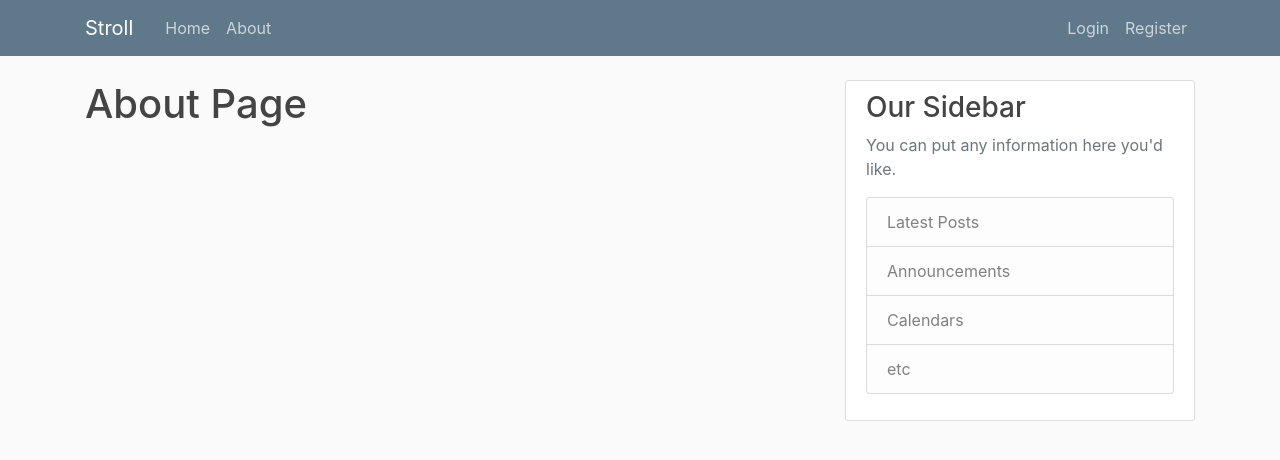
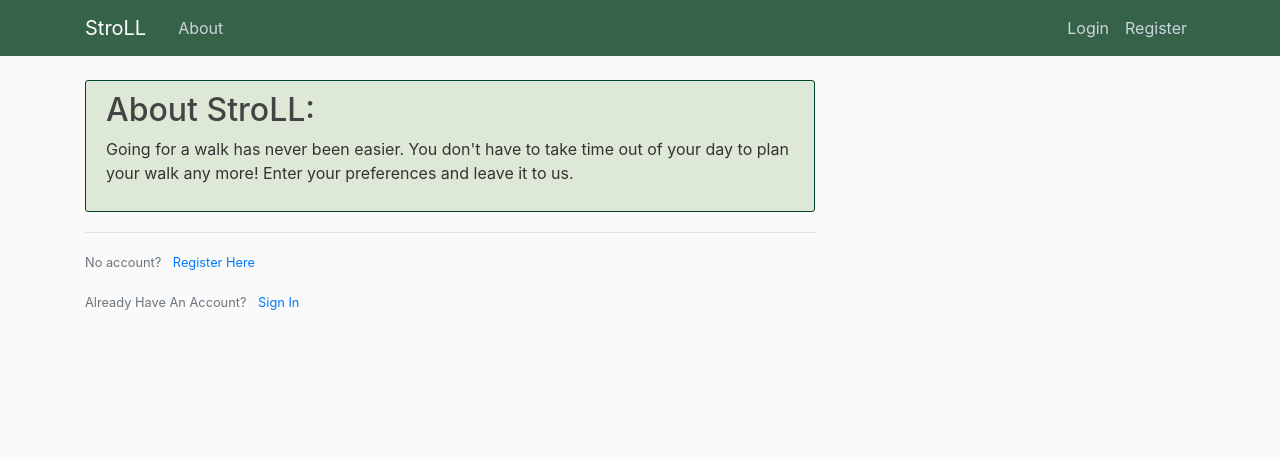
Before and after one commit to bdhaddas/stroLL, a Flask app: page /about in a window 1280 px wide. Shown: the top 460 px of the page. Run offline with Flask 2, Linux system fonts and the light colour scheme; parts of the project's set-up code (start-up, migrations or seed data) failed here and were passed over; some libraries are stand-ins or nearby versions.

Commit message:
Added authentication, simplified HTML/CSS, added profile page

```diff
--- a/stroll/routes.py
+++ b/stroll/routes.py
@@ -1,21 +1,25 @@
-from flask import render_template, url_for, flash, redirect
-from stroll import app
-from stroll.forms import RegistrationForm, LoginForm
-from stroll.models import User, Post
+import os
+import secrets
+from PIL import Image
+from flask import render_template, url_for, flash, redirect, request
+from stroll import app, db, bcrypt
+from stroll.forms import RegisterForm, LoginForm, UpdateForm
+from stroll.models import User
+from flask_login import login_user, current_user, logout_user, login_required
 
 
-posts = [
+journeys = [
     {
-        'author': 'Corey Schafer',
-        'title': 'Blog Post 1',
-        'content': 'First post content',
-        'date_posted': 'April 20, 2018'
+        'author': 'User1',
+        'title': 'My Afternoon Walk',
+        'content': 'Map route, text field',
+        'date_posted': 'April 2, 2021'
     },
     {
-        'author': 'Jane Doe',
-        'title': 'Blog Post 2',
-        'content': 'Second post content',
-        'date_posted': 'April 21, 2018'
+        'author': 'User2',
+        'title': 'My Morning Walk',
+        'content': 'Map route, text field',
+        'date_posted': 'April 3, 2021'
     }
 ]
 
@@ -23,8 +27,7 @@ posts = [
 @app.route("/")
 @app.route("/home")
 def home():
-    return render_template('home.html', posts=posts)
-
+    return render_template('home.html', journeys=journeys)
 
 @app.route("/about")
 def about():
@@ -33,20 +36,71 @@ def about():
 
 @app.route("/register", methods=['GET', 'POST'])
 def register():
-    form = RegistrationForm()
+    if current_user.is_authenticated:
+        return redirect(url_for('home'))
+    form = RegisterForm()
     if form.validate_on_submit():
-        flash(f'Account created for {form.username.data}!', 'success')
-        return redirect(url_for('home'))
+        hashed_password = bcrypt.generate_password_hash(form.password.data).decode('utf-8')
+        user = User(username=form.username.data, email=form.email.data, password=hashed_password)
+        db.session.add(user)
+        db.session.commit()
+        flash('Account created. Please log in.', 'success')
+        return redirect(url_for('login'))
     return render_template('register.html', title='Register', form=form)
 
 
 @app.route("/login", methods=['GET', 'POST'])
 def login():
+    if current_user.is_authenticated:
+        return redirect(url_for('home'))
     form = LoginForm()
     if form.validate_on_submit():
-        if form.email.data == 'admin@blog.com' and form.password.data == 'password':
-            flash('You have been logged in!', 'success')
-            return redirect(url_for('home'))
+        user = User.query.filter_by(email=form.email.data).first()
+        if user and bcrypt.check_password_hash(user.password, form.password.data):
+            login_user(user, remember=form.remember.data)
+            next_page = request.args.get('next')
+            return redirect(next_page) if next_page else redirect(url_for('home'))
         else:
-            flash('Login Unsuccessful. Please check username and password', 'danger')
+            flash('Invalid email and password.', 'danger')
     return render_template('login.html', title='Login', form=form)
+
+
+@app.route("/logout")
+def logout():
+    logout_user()
+    return redirect(url_for('home'))
+
+
+def save_picture(form_picture):
+    random_hex = secrets.token_hex(8)
+    _, f_ext = os.path.splitext(form_picture.filename)
+    picture_fn = random_hex + f_ext
+    picture_path = os.path.join(app.root_path, 'static/profile_pics', picture_fn)
+
+    output_size = (125, 125)
+    i = Image.open(form_picture)
+    i.thumbnail(output_size)
+    i.save(picture_path)
+
+    return picture_fn
+
+
+@app.route("/account", methods=['GET', 'POST'])
+@login_required
+def account():
+    form = UpdateForm()
+    if form.validate_on_submit():
+        if form.picture.data:
+            picture_file = save_picture(form.picture.data)
+            current_user.image_file = picture_file
+        current_user.username = form.username.data
+        current_user.email = form.email.data
+        db.session.commit()
+        flash('Account updated successfully.', 'success')
+        return redirect(url_for('account'))
+    elif request.method == 'GET':
+        form.username.data = current_user.username
+        form.email.data = current_user.email
+    image_file = url_for('static', filename='profile_pics/' + current_user.image_file)
+    return render_template('account.html', title='Account',
+                           image_file=image_file, form=form)
--- a/stroll/static/main.css
+++ b/stroll/static/main.css
@@ -5,11 +5,11 @@ body {
   }
 
   h1, h2, h3, h4, h5, h6 {
-    color: #444444;
+    color: #979797;
   }
 
   .bg-steel {
-    background-color: #5f788a;
+    background-color: #003819c7;
   }
 
   .site-header .navbar-nav .nav-link {
@@ -25,9 +25,9 @@ body {
   }
 
   .content-section {
-    background: #ffffff;
+    background: #dde9d6;
     padding: 10px 20px;
-    border: 1px solid #dddddd;
+    border: 1px solid #004631;
     border-radius: 3px;
     margin-bottom: 20px;
   }
@@ -37,7 +37,7 @@ body {
   }
 
   a.article-title:hover {
-    color: #428bca;
+    color: #5f62eb;
     text-decoration: none;
   }
 
--- a/stroll/templates/about.html
+++ b/stroll/templates/about.html
@@ -1,4 +1,19 @@
 {% extends "layout.html" %}
 {% block content %}
-    <h1>About Page</h1>
+    <article class="media content-section">
+        <div class="media-body">
+          <h2><a class="article-title" href="#">About StroLL:</a></h2>
+          <p class="article-content">Going for a walk has never been easier. You don't have to take time out of your day to plan your walk any more! Enter your preferences and leave it to us.</p>
+        </div>
+      </article>
+    <div class="border-top pt-3">
+        <small class="text-muted">
+            No account? <a class="ml-2" href="{{ url_for('register') }}">Register Here</a>
+        </small>
+    </div>
+      <div class="pt-3">
+        <small class="text-muted">
+            Already Have An Account? <a class="ml-2" href="{{ url_for('login') }}">Sign In</a>
+        </small>
+    </div>
 {% endblock content %}
--- a/stroll/templates/layout.html
+++ b/stroll/templates/layout.html
@@ -1,38 +1,38 @@
 <!DOCTYPE html>
 <html>
 <head>
-    <!-- Required meta tags -->
+    <!-- Bootstrap & tags -->
     <meta charset="utf-8">
     <meta name="viewport" content="width=device-width, initial-scale=1, shrink-to-fit=no">
-
-    <!-- Bootstrap CSS -->
     <link rel="stylesheet" href="https://maxcdn.bootstrapcdn.com/bootstrap/4.0.0/css/bootstrap.min.css" integrity="sha384-Gn5384xqQ1aoWXA+058RXPxPg6fy4IWvTNh0E263XmFcJlSAwiGgFAW/dAiS6JXm" crossorigin="anonymous">
-
     <link rel="stylesheet" type="text/css" href="{{ url_for('static', filename='main.css') }}">
 
     {% if title %}
-        <title>Stroll - {{ title }}</title>
+        <title>StroLL - {{ title }}</title>
     {% else %}
-        <title>Stroll</title>
+        <title>StroLL</title>
     {% endif %}
 </head>
 <body>
   <header class="site-header">
     <nav class="navbar navbar-expand-md navbar-dark bg-steel fixed-top">
       <div class="container">
-          <a class="navbar-brand mr-4" href="/">Stroll</a>
+        <a class="navbar-brand mr-4" href="/">StroLL</a>
         <button class="navbar-toggler" type="button" data-toggle="collapse" data-target="#navbarToggle" aria-controls="navbarToggle" aria-expanded="false" aria-label="Toggle navigation">
           <span class="navbar-toggler-icon"></span>
         </button>
         <div class="collapse navbar-collapse" id="navbarToggle">
           <div class="navbar-nav mr-auto">
-              <a class="nav-item nav-link" href="{{ url_for('home') }}">Home</a>
             <a class="nav-item nav-link" href="{{ url_for('about') }}">About</a>
           </div>
-            <!-- Navbar Right Side -->
           <div class="navbar-nav">
+            {% if current_user.is_authenticated %}
+              <a class="nav-item nav-link" href="{{ url_for('account') }}">Account</a>
+              <a class="nav-item nav-link" href="{{ url_for('logout') }}">Logout</a>
+            {% else %}
               <a class="nav-item nav-link" href="{{ url_for('login') }}">Login</a>
               <a class="nav-item nav-link" href="{{ url_for('register') }}">Register</a>
+            {% endif %}
           </div>
         </div>
       </div>
@@ -52,25 +52,9 @@
         {% endwith %}
         {% block content %}{% endblock %}
       </div>
-        <div class="col-md-4">
-          <div class="content-section">
-            <h3>Our Sidebar</h3>
-            <p class='text-muted'>You can put any information here you'd like.
-              <ul class="list-group">
-                <li class="list-group-item list-group-item-light">Latest Posts</li>
-                <li class="list-group-item list-group-item-light">Announcements</li>
-                <li class="list-group-item list-group-item-light">Calendars</li>
-                <li class="list-group-item list-group-item-light">etc</li>
-              </ul>
-            </p>
-          </div>
-        </div>
     </div>
   </main>
-
-
-    <!-- Optional JavaScript -->
-    <!-- jQuery first, then Popper.js, then Bootstrap JS -->
+    <!--Bootstrap JS -->
     <script src="https://code.jquery.com/jquery-3.2.1.slim.min.js" integrity="sha384-KJ3o2DKtIkvYIK3UENzmM7KCkRr/rE9/Qpg6aAZGJwFDMVNA/GpGFF93hXpG5KkN" crossorigin="anonymous"></script>
     <script src="https://cdnjs.cloudflare.com/ajax/libs/popper.js/1.12.9/umd/popper.min.js" integrity="sha384-ApNbgh9B+Y1QKtv3Rn7W3mgPxhU9K/ScQsAP7hUibX39j7fakFPskvXusvfa0b4Q" crossorigin="anonymous"></script>
     <script src="https://maxcdn.bootstrapcdn.com/bootstrap/4.0.0/js/bootstrap.min.js" integrity="sha384-JZR6Spejh4U02d8jOt6vLEHfe/JQGiRRSQQxSfFWpi1MquVdAyjUar5+76PVCmYl" crossorigin="anonymous"></script>
--- a/stroll/templates/login.html
+++ b/stroll/templates/login.html
@@ -39,14 +39,11 @@
             <div class="form-group">
                 {{ form.submit(class="btn btn-outline-info") }}
             </div>
-            <small class="text-muted ml-2">
-                <a href="#">Forgot Password?</a>
-            </small>
         </form>
     </div>
     <div class="border-top pt-3">
         <small class="text-muted">
-            Need An Account? <a class="ml-2" href="{{ url_for('register') }}">Sign Up Now</a>
+            No account? <a class="ml-2" href="{{ url_for('register') }}">Register Here</a>
         </small>
     </div>
 {% endblock content %}
--- a/stroll/templates/register.html
+++ b/stroll/templates/register.html
@@ -4,7 +4,7 @@
         <form method="POST" action="">
             {{ form.hidden_tag() }}
             <fieldset class="form-group">
-                <legend class="border-bottom mb-4">Join Today</legend>
+                <legend class="border-bottom mb-4">Start your stroll today!</legend>
                 <div class="form-group">
                     {{ form.username.label(class="form-control-label") }}
 
```
Also changed, not shown: stroll/__init__.py (+7 -1 lines), stroll/forms.py (+36 -2 lines), stroll/models.py (+9 -6 lines), stroll/templates/account.html (added, +47 -0 lines), stroll/templates/home.html (+6 -6 lines), stroll/site.db. Lines whose indentation alone changed are shown as unchanged.
